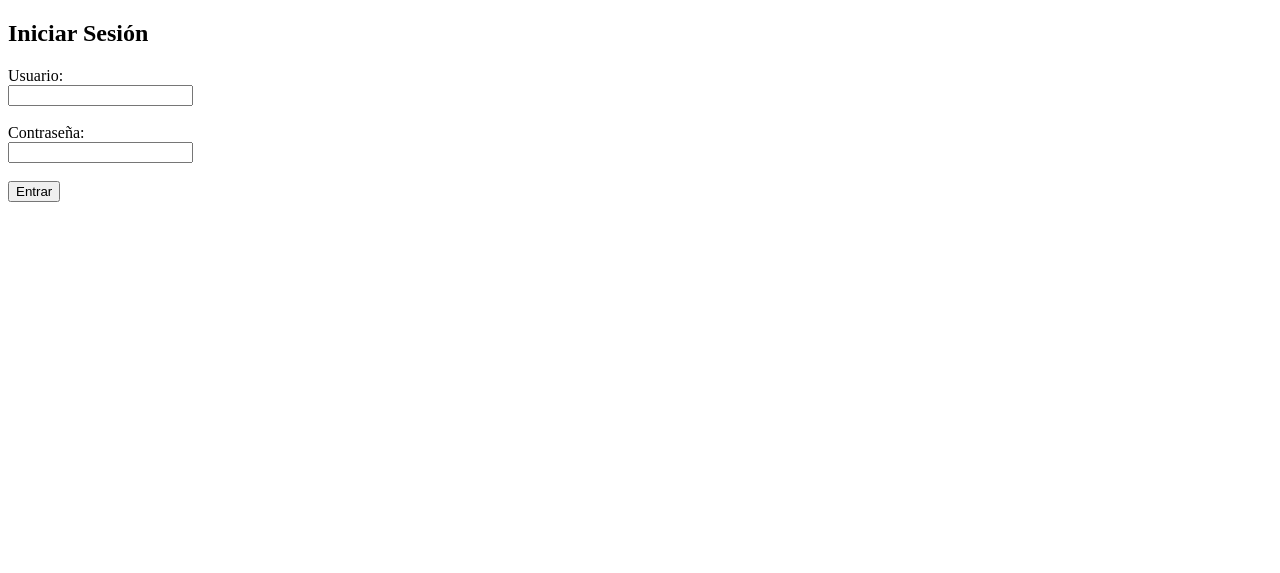
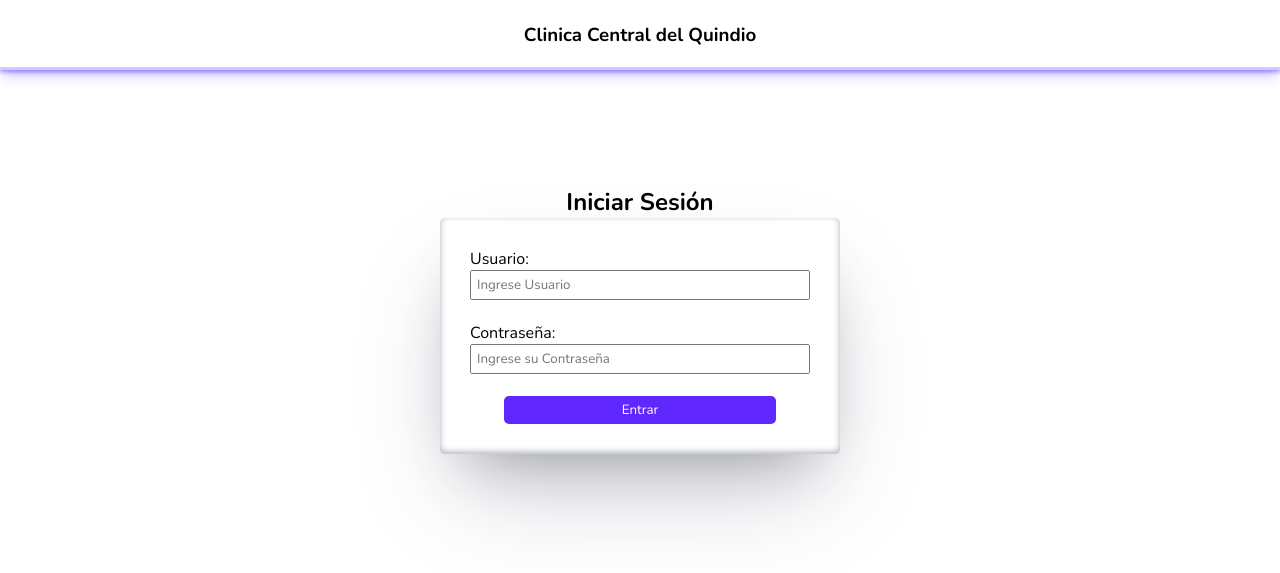
Before and after one commit to santiagocastano589/archivoxccq, a website: page public/index.html in a window 1280 px wide. Drawn offline with nearby package versions, Linux system fonts and the light colour scheme.

Commit message:
primeros estilos de login

```diff
--- /dev/null
+++ b/public/css/style.css
@@ -0,0 +1,73 @@
+@import url('https://fonts.googleapis.com/css2?family=Nunito:ital,wght@0,200..1000;1,200..1000&display=swap');
+
+
+*{
+    margin: 0;
+    padding: 0;
+    box-sizing: border-box;
+    font-family: "Nunito", sans-serif;
+    font-optical-sizing: auto;
+}
+
+
+header{
+    width: 100%;
+    height: 70px;
+    /* border-bottom: 2px solid #058197; */
+    display: flex;
+    justify-content: center;
+    align-items: center;
+    box-shadow: rgba(78, 2, 255, 0.4) 0px 2px 4px, rgba(38, 0, 255, 0.3) 0px 7px 13px -3px, rgba(0, 4, 255, 0.2) 0px -3px 0px inset;
+}
+
+main{
+    width: 100%;
+    height: 100vh;
+    display: flex;
+    justify-content: center;
+}
+
+.log{
+    width: 500px;
+    height: 500px;
+    display: flex;
+    justify-content: center;
+    align-items: center;
+    flex-direction: column;
+}
+
+#loginForm{
+    width: 400px;
+    height: auto;
+    padding: 30px;
+    border-radius: 5px;
+    box-shadow: rgba(50, 50, 93, 0.25) 0px 50px 100px -20px, rgba(0, 0, 0, 0.3) 0px 30px 60px -30px, rgba(10, 37, 64, 0.35) 0px -2px 6px 0px inset;
+}
+input{
+    width: 100%;
+    height: 30px;
+    padding: 5px;
+}
+
+.send{
+    width: 100%;
+    height: auto;
+    display: flex;
+    justify-content: center;
+    align-items: center;
+}
+
+button{
+    width: 80%;
+    background-color: #6027ff;
+    border: none;
+    border-radius: 5px;
+    padding: 5px 10px;
+    color: #fff;
+}
+
+button:hover{
+    cursor: pointer;
+    transition: 0.6s;
+    transform: translateY(-3px);
+}
--- a/public/index.html
+++ b/public/index.html
@@ -3,18 +3,33 @@
 <head>
   <meta charset="UTF-8" />
   <title>Login - Gestión Documental</title>
+  <link rel="stylesheet" href="css/style.css">
 </head>
 <body>
+
+  <header>
+    <h3>Clinica Central del Quindio</h3>
+  </header>
+
+  <main>
+      <div class="log">
       <h2>Iniciar Sesión</h2>
         <form id="loginForm">
           <label>Usuario:</label><br />
-    <input type="text" name="usuario" required /><br /><br />
+          <input type="text" name="usuario" placeholder="Ingrese Usuario" required /><br /><br />
           <label>Contraseña:</label><br />
-    <input type="password" name="clave" required /><br /><br />
+          <input type="password" name="clave" placeholder="Ingrese su Contraseña"  required /><br /><br />
+          <div class="send">
             <button type="submit">Entrar</button>
+          </div>
+
         </form>
+    </div>
+
 
     <p id="mensaje" style="color:red;"></p>
+  </main>
+
 
   <script>
     document.getElementById('loginForm').addEventListener('submit', async function (e) {
```
Also changed, not shown: db.js (+14 -4 lines). Lines whose indentation alone changed are shown as unchanged.
